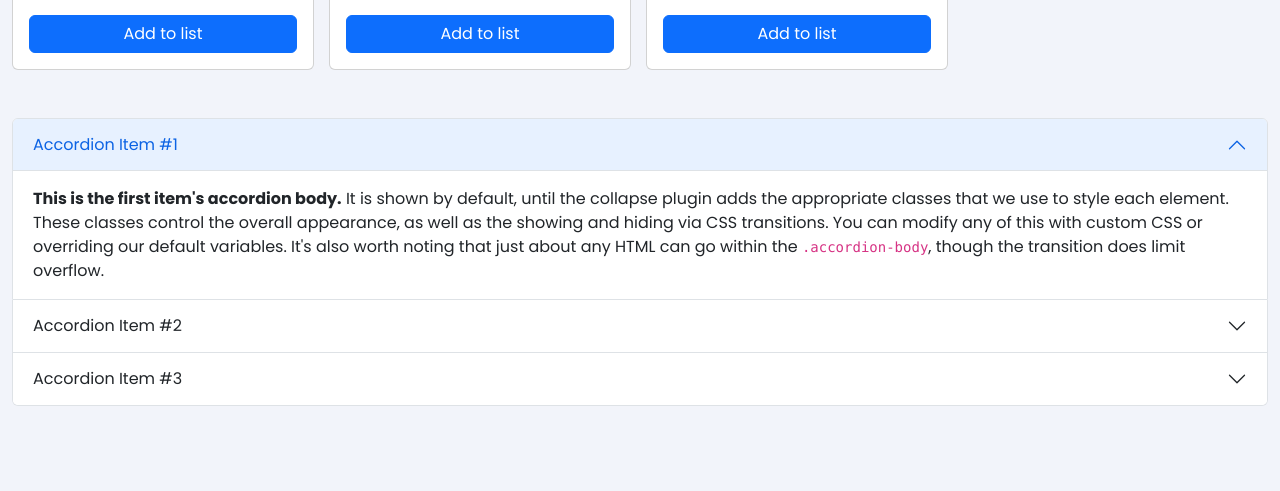
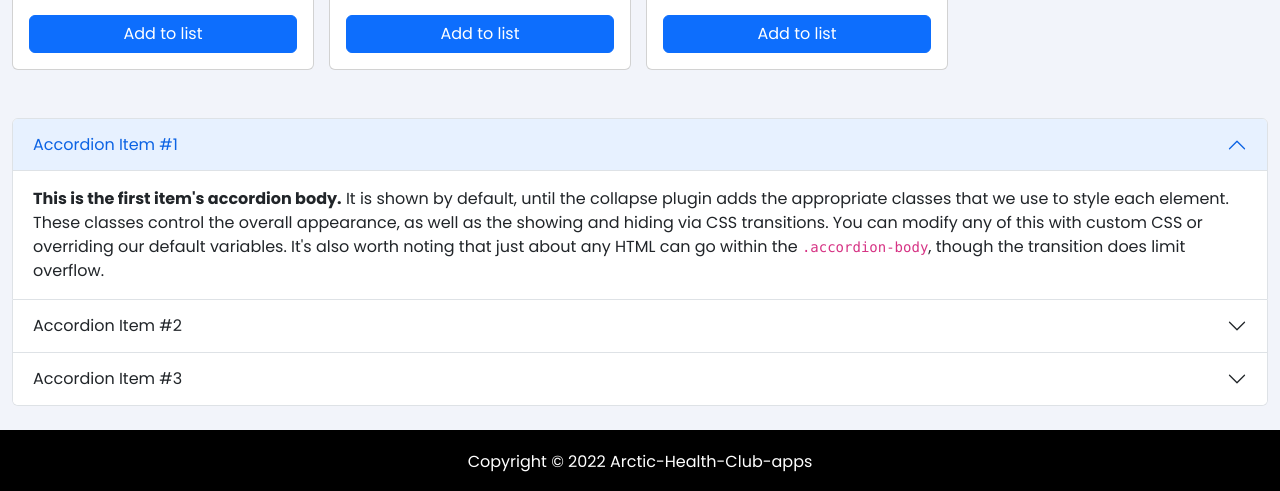
Before and after one commit to Bikrom2001/arctic-health-club, a React (Create React App) app: page / in a window 1280 px wide. Shown: the part 1168-1659 px from the top of the page. Before the commit the page ends 1590 px from the top, so only its background shows below. Built offline with nearby package versions, Linux system fonts and the light colour scheme.

Commit message:
Footer components add

```diff
--- a/src/App.js
+++ b/src/App.js
@@ -1,6 +1,7 @@
 
 import './App.css';
 import Blogs from './components/Blogs/Blogs';
+import Footers from './components/Footers/Footers';
 import HealthClub from './components/HealthClub/HealthClub';
 
 function App() {
@@ -8,6 +9,7 @@ function App() {
     <div className="App">
       <HealthClub></HealthClub>
       <Blogs></Blogs>
+      <Footers></Footers>
     </div>
   );
 }
--- a/src/components/Blogs/Blogs.js
+++ b/src/components/Blogs/Blogs.js
@@ -3,7 +3,7 @@ import React from 'react';
 const Blogs = () => {
     return (
         <div>
-            <div className="container-fluid pt-5 pb-3">
+            <div className="container-fluid pt-5 pb-4">
                 <div className="row">
                     <div className="col-lg-12">
                         <div class="accordion" id="accordionExample">
--- a/src/components/Footers/Footers.css
+++ b/src/components/Footers/Footers.css
@@ -0,0 +1,8 @@
+.footers{
+    text-align: center;
+    padding: 20px 0px;
+}
+.foots{
+    background-color: black;
+    color: white;
+}
--- a/src/components/Footers/Footers.js
+++ b/src/components/Footers/Footers.js
@@ -0,0 +1,20 @@
+import React from 'react';
+import './Footers.css'
+
+const Footers = () => {
+    return (
+        <div>
+            <div className="container-fluid foots">
+            <div className="row">
+                <div className="col-lg-12">
+                    <div className="footers">
+                        <p className='mb-0'>Copyright © 2022 Arctic-Health-Club-apps</p>
+                    </div>
+                </div>
+            </div>
+            </div>
+        </div>
+    );
+};
+
+export default Footers;
```
